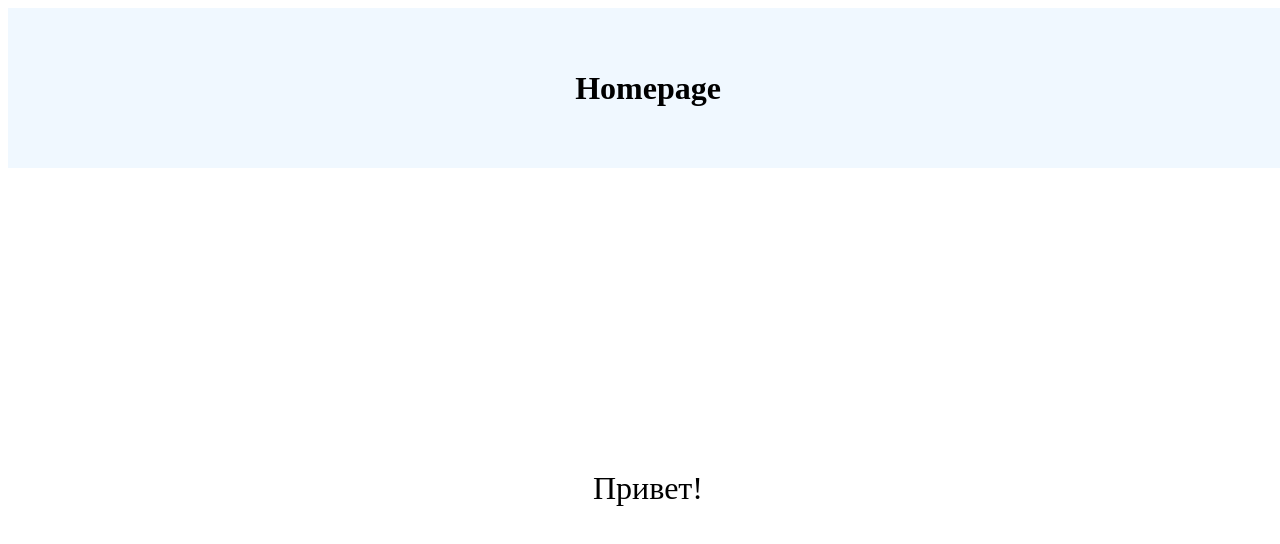
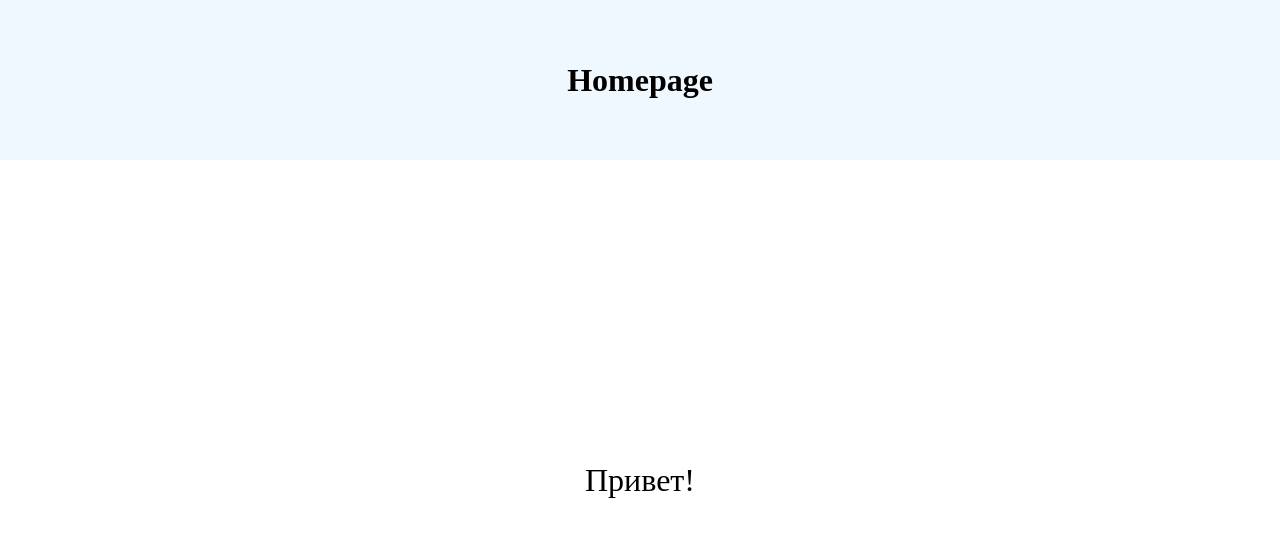
Before and after one commit to tryChampagne/sillytodo, a React (Vite) app: page / in a window 1280 px wide. Shown: the top 544 px of the page. Built offline with nearby package versions, Linux system fonts and the light colour scheme.

Commit message:
Style: Set body margin to 0,box-sizing to border-box

```diff
--- a/src/index.css
+++ b/src/index.css
@@ -0,0 +1,6 @@
+body {
+	margin: 0;
+}
+* {
+  box-sizing: border-box;
+}
```
